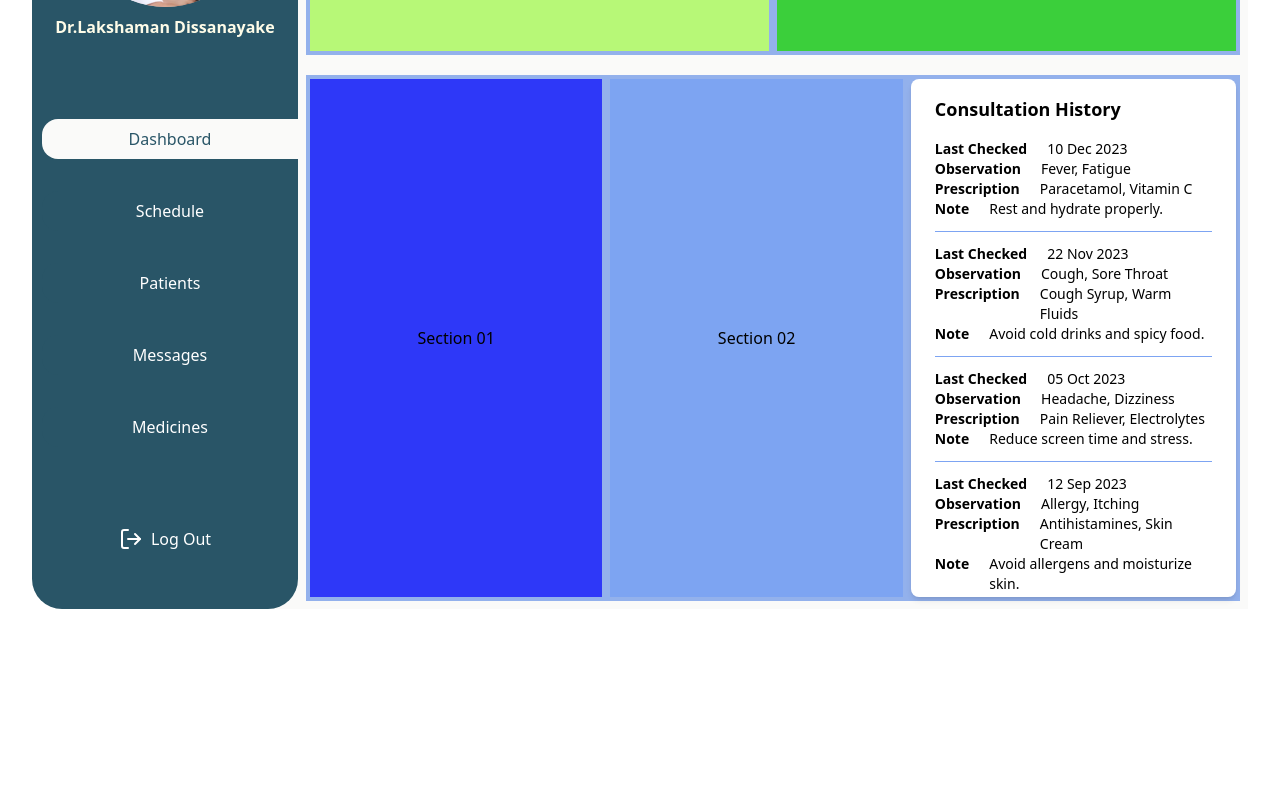
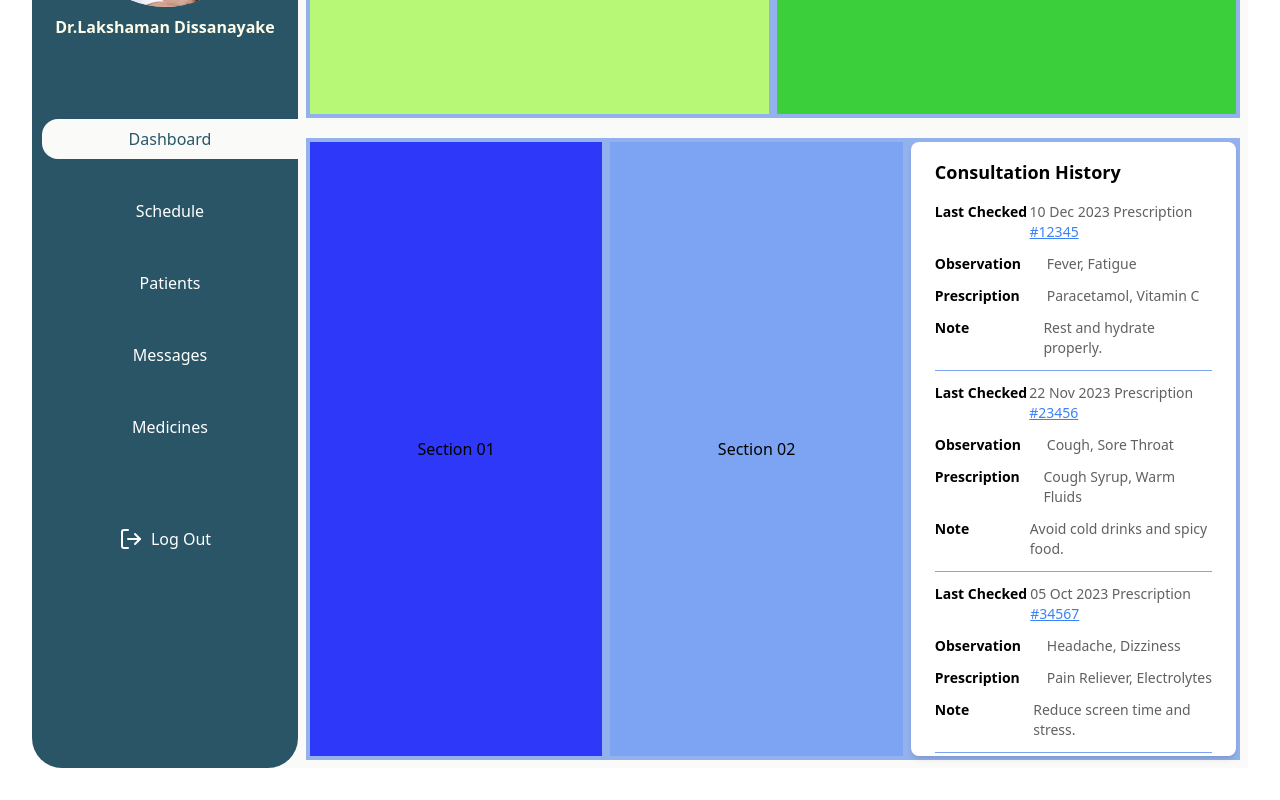
Before and after one commit to DoctorAid/doctoraid-main, a React (Vite) app in the folder doctors-dashboard/: page / in a window 1280 px wide. Shown: the part 316-1116 px from the top of the page. Before the commit the page ends 957 px from the top, so only its background shows below. Built offline with nearby package versions, Linux system fonts and the light colour scheme.

Commit message:
consultation history modified

```diff
--- a/doctors-dashboard/src/App.jsx
+++ b/doctors-dashboard/src/App.jsx
@@ -1,11 +1,10 @@
-import React from 'react'
-import DashboardNavigation from './assets/page_sections/dashboard/DashboardNavigation'
+import React from 'react';
+import DashboardNavigation from './assets/page_sections/dashboard/DashboardNavigation';
 
 function App() {
   return (
     <div className='flex flex-col gap-5 bg-[#FAFAF9] w-full px-2 py-2 items-start justify-start text-black'>
-
-      <DashboardNavigation/>
+      <DashboardNavigation />
 
       {/* Top Section */}
       <div className='flex justify-around gap-2 w-full h-[40%] bg-[#93b1ec] items-center px-1 py-1'>
@@ -24,107 +23,107 @@ function App() {
 
           {/* Consultation Item 1 */}
           <div className='w-full border-b-[1px] border-[#7da4f2] pb-3 mb-3'>
-            <div className='flex'>
-              <p className='text-sm font-semibold mr-5'>Last Checked</p>
-              <p className='text-sm font-normal'>10 Dec 2023</p>
+            <div className='flex mb-3'>
+              <p className='text-sm font-semibold w-28'>Last Checked</p>
+              <p className='text-sm font-normal text-[#616161]'>
+                10 Dec 2023 Prescription{' '}
+                <span className='text-blue-500 underline hover:text-blue-700 cursor-pointer'>
+                  #12345
+                </span>
+              </p>
+            </div>
+            <div className='flex mb-3'>
+              <p className='text-sm font-semibold w-28'>Observation</p>
+              <p className='text-sm font-normal text-[#616161]'>Fever, Fatigue</p>
+            </div>
+            <div className='flex mb-3'>
+              <p className='text-sm font-semibold w-28'>Prescription</p>
+              <p className='text-sm font-normal text-[#616161]'>Paracetamol, Vitamin C</p>
             </div>
             <div className='flex'>
-              <p className='text-sm font-semibold mr-5'>Observation</p>
-              <p className='text-sm font-normal'>Fever, Fatigue</p>
-            </div>
-            <div className='flex'>
-              <p className='text-sm font-semibold mr-5'>Prescription</p>
-              <p className='text-sm font-normal'>Paracetamol, Vitamin C</p>
-            </div>
-            <div className='flex'>
-              <p className='text-sm font-semibold mr-5'>Note</p>
-              <p className='text-sm font-normal'>Rest and hydrate properly.</p>
+              <p className='text-sm font-semibold w-28'>Note</p>
+              <p className='text-sm font-normal text-[#616161]'>Rest and hydrate properly.</p>
             </div>
           </div>
 
           {/* Consultation Item 2 */}
           <div className='w-full border-b-[1px] border-[#7da4f2] pb-3 mb-3'>
-            <div className='flex'>
-              <p className='text-sm font-semibold mr-5'>Last Checked</p>
-              <p className='text-sm font-normal'>22 Nov 2023</p>
+            <div className='flex mb-3'>
+              <p className='text-sm font-semibold w-28'>Last Checked</p>
+              <p className='text-sm font-normal text-[#616161]'>
+                22 Nov 2023 Prescription{' '}
+                <span className='text-blue-500 underline hover:text-blue-700 cursor-pointer'>
+                  #23456
+                </span>
+              </p>
+            </div>
+            <div className='flex mb-3'>
+              <p className='text-sm font-semibold w-28'>Observation</p>
+              <p className='text-sm font-normal text-[#616161]'>Cough, Sore Throat</p>
+            </div>
+            <div className='flex mb-3'>
+              <p className='text-sm font-semibold w-28'>Prescription</p>
+              <p className='text-sm font-normal text-[#616161]'>Cough Syrup, Warm Fluids</p>
             </div>
             <div className='flex'>
-              <p className='text-sm font-semibold mr-5'>Observation</p>
-              <p className='text-sm font-normal'>Cough, Sore Throat</p>
-            </div>
-            <div className='flex'>
-              <p className='text-sm font-semibold mr-5'>Prescription</p>
-              <p className='text-sm font-normal'>Cough Syrup, Warm Fluids</p>
-            </div>
-            <div className='flex'>
-              <p className='text-sm font-semibold mr-5'>Note</p>
-              <p className='text-sm font-normal'>Avoid cold drinks and spicy food.</p>
+              <p className='text-sm font-semibold w-28'>Note</p>
+              <p className='text-sm font-normal text-[#616161]'>Avoid cold drinks and spicy food.</p>
             </div>
           </div>
 
           {/* Consultation Item 3 */}
           <div className='w-full border-b-[1px] border-[#7da4f2] pb-3 mb-3'>
-            <div className='flex'>
-              <p className='text-sm font-semibold mr-5'>Last Checked</p>
-              <p className='text-sm font-normal'>05 Oct 2023</p>
+            <div className='flex mb-3'>
+              <p className='text-sm font-semibold w-28'>Last Checked</p>
+              <p className='text-sm font-normal text-[#616161]'>
+                05 Oct 2023 Prescription{' '}
+                <span className='text-blue-500 underline hover:text-blue-700 cursor-pointer'>
+                  #34567
+                </span>
+              </p>
+            </div>
+            <div className='flex mb-3'>
+              <p className='text-sm font-semibold w-28'>Observation</p>
+              <p className='text-sm font-normal text-[#616161]'>Headache, Dizziness</p>
+            </div>
+            <div className='flex mb-3'>
+              <p className='text-sm font-semibold w-28'>Prescription</p>
+              <p className='text-sm font-normal text-[#616161]'>Pain Reliever, Electrolytes</p>
             </div>
             <div className='flex'>
-              <p className='text-sm font-semibold mr-5'>Observation</p>
-              <p className='text-sm font-normal'>Headache, Dizziness</p>
-            </div>
-            <div className='flex'>
-              <p className='text-sm font-semibold mr-5'>Prescription</p>
-              <p className='text-sm font-normal'>Pain Reliever, Electrolytes</p>
-            </div>
-            <div className='flex'>
-              <p className='text-sm font-semibold mr-5'>Note</p>
-              <p className='text-sm font-normal'>Reduce screen time and stress.</p>
+              <p className='text-sm font-semibold w-28'>Note</p>
+              <p className='text-sm font-normal text-[#616161]'>Reduce screen time and stress.</p>
             </div>
           </div>
 
           {/* Consultation Item 4 */}
           <div className='w-full border-b-[1px] border-[#7da4f2] pb-3 mb-3'>
-            <div className='flex'>
-              <p className='text-sm font-semibold mr-5'>Last Checked</p>
-              <p className='text-sm font-normal'>12 Sep 2023</p>
+            <div className='flex mb-3'>
+              <p className='text-sm font-semibold w-28'>Last Checked</p>
+              <p className='text-sm font-normal text-[#616161]'>
+                12 Sep 2023 Prescription{' '}
+                <span className='text-blue-500 underline hover:text-blue-700 cursor-pointer'>
+                  #45678
+                </span>
+              </p>
             </div>
-            <div className='flex'>
-              <p className='text-sm font-semibold mr-5'>Observation</p>
-              <p className='text-sm font-normal'>Allergy, Itching</p>
+            <div className='flex mb-3'>
+              <p className='text-sm font-semibold w-28'>Observation</p>
+              <p className='text-sm font-normal text-[#616161]'>Allergy, Itching</p>
             </div>
-            <div className='flex'>
-              <p className='text-sm font-semibold mr-5'>Prescription</p>
-              <p className='text-sm font-normal'>Antihistamines, Skin Cream</p>
+            <div className='flex mb-3'>
+              <p className='text-sm font-semibold w-28'>Prescription</p>
+              <p className='text-sm font-normal text-[#616161]'>Antihistamines, Skin Cream</p>
             </div>
-            <div className='flex'>
-              <p className='text-sm font-semibold mr-5'>Note</p>
-              <p className='text-sm font-normal'>Avoid allergens and moisturize skin.</p>
-            </div>
-          </div>
-
-          {/* Consultation Item 5 */}
-          <div className='w-full border-b-[1px] border-[#7da4f2] pb-3 mb-3'>
-            <div className='flex'>
-              <p className='text-sm font-semibold mr-5'>Last Checked</p>
-              <p className='text-sm font-normal'>25 Aug 2023</p>
-            </div>
-            <div className='flex'>
-              <p className='text-sm font-semibold mr-5'>Observation</p>
-              <p className='text-sm font-normal'>Back Pain, Muscle Stiffness</p>
-            </div>
-            <div className='flex'>
-              <p className='text-sm font-semibold mr-5'>Prescription</p>
-              <p className='text-sm font-normal'>Pain Balm, Physiotherapy</p>
-            </div>
-            <div className='flex'>
-              <p className='text-sm font-semibold mr-5'>Note</p>
-              <p className='text-sm font-normal'>Stretch regularly and avoid lifting heavy objects.</p>
+            <div className='flex items-start'>
+              <p className='text-sm font-semibold w-28 flex-shrink-0'>Note</p>
+              <p className='text-sm font-normal text-[#616161]'>Stretch regularly and avoid lifting heavy objects.</p>
             </div>
           </div>
         </div>
       </div>
     </div>
-  )
+  );
 }
 
-export default App
+export default App;
```
